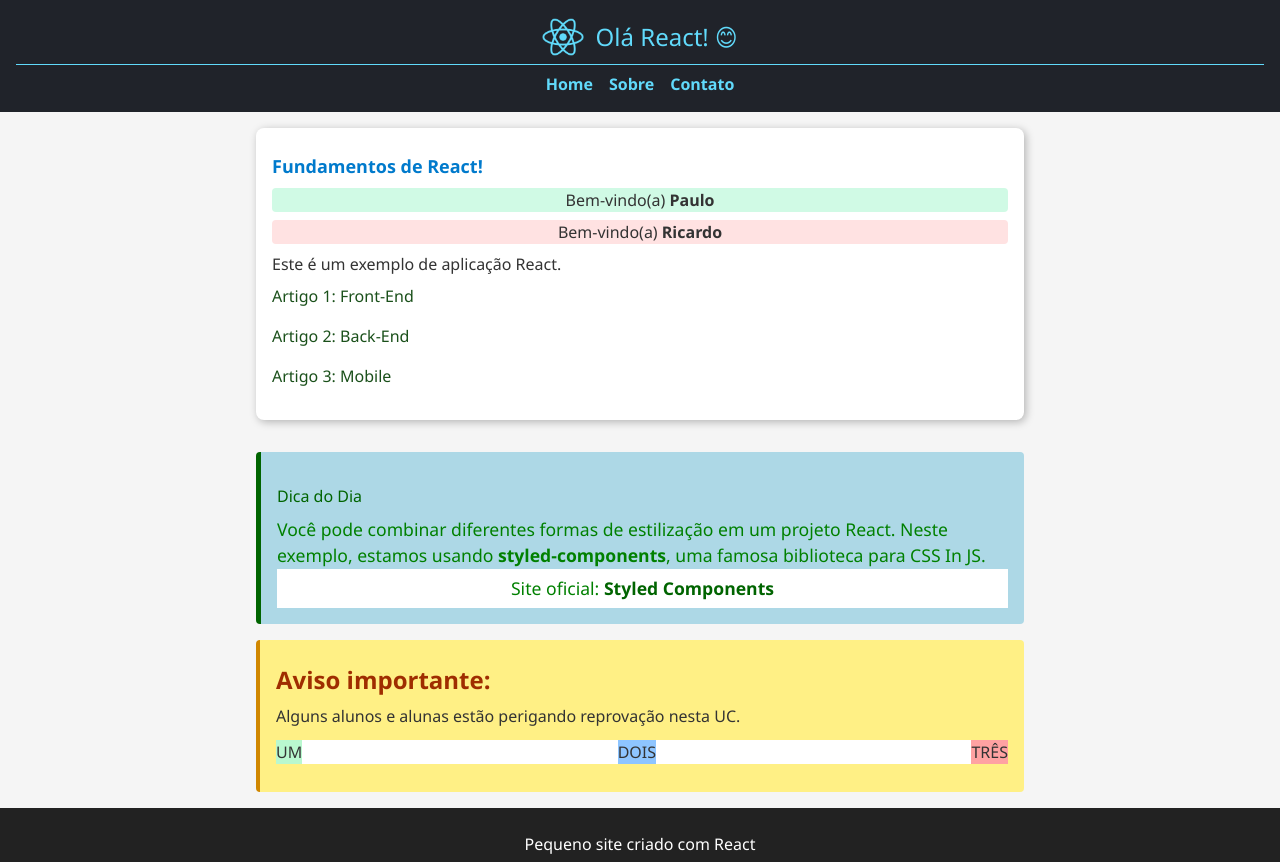
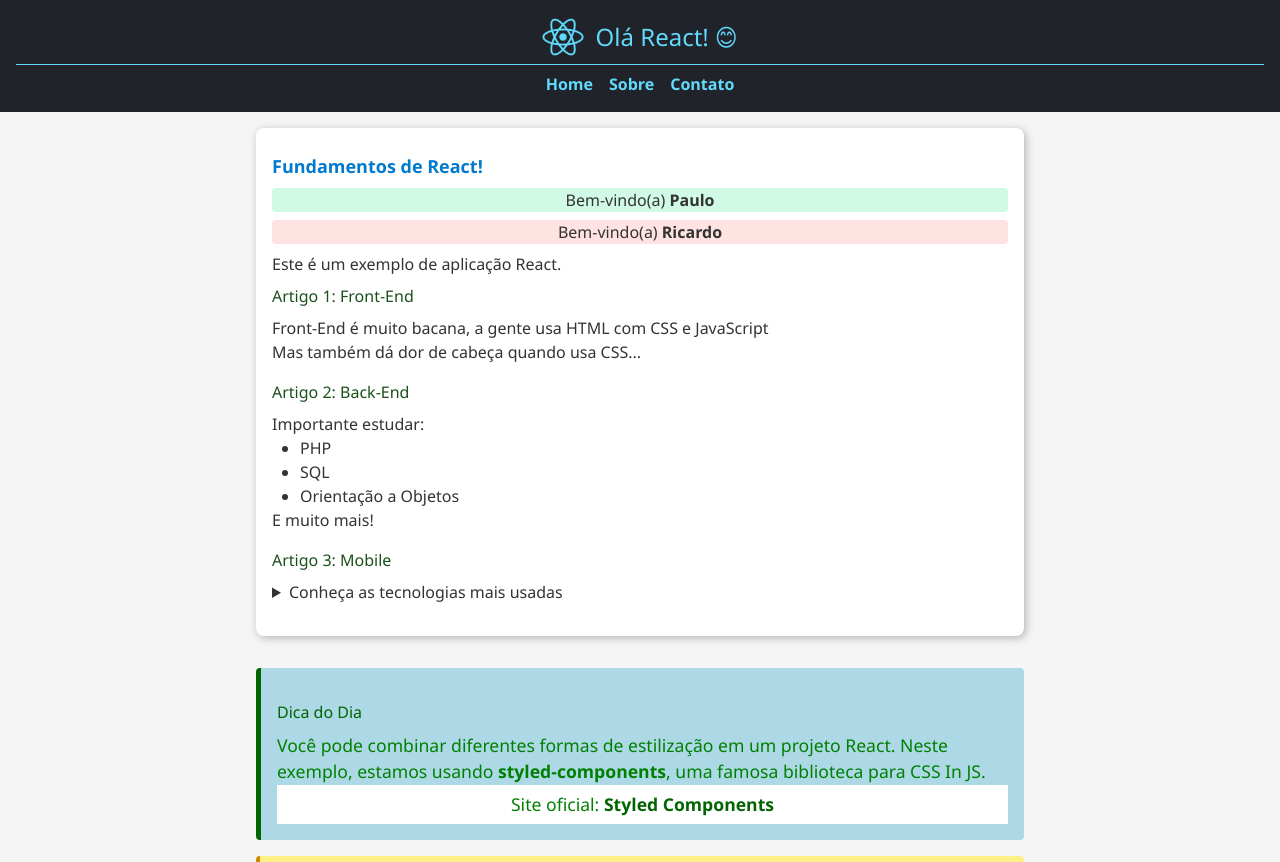
Before and after one commit to PauloHenrique00-tech/react-fundamentos, a React (Vite) app: page / in a window 1280 px wide. Shown: the top 862 px of the page. Built offline with nearby package versions, Linux system fonts and the light colour scheme.

Commit message:
Aplica children

```diff
--- a/src/components/Conteudo/Artigo/Artigo.tsx
+++ b/src/components/Conteudo/Artigo/Artigo.tsx
@@ -1,17 +1,19 @@
+import type { ReactNode } from "react";
 import estilos from "./Artigo.module.css";
 
 type ArtigoProps = {
   titulo: string;
-  texto: string;
   numero: number;
+  children: ReactNode;
 };
-export default function Artigo({ titulo, texto, numero }: ArtigoProps) {
+
+export default function Artigo({ titulo, numero, children }: ArtigoProps) {
   return (
     <article className={estilos.artigo}>
       <h3>
         Artigo {numero}: {titulo}
       </h3>
-      <p>{texto}</p>
+      {children}
     </article>
   );
 }
```
